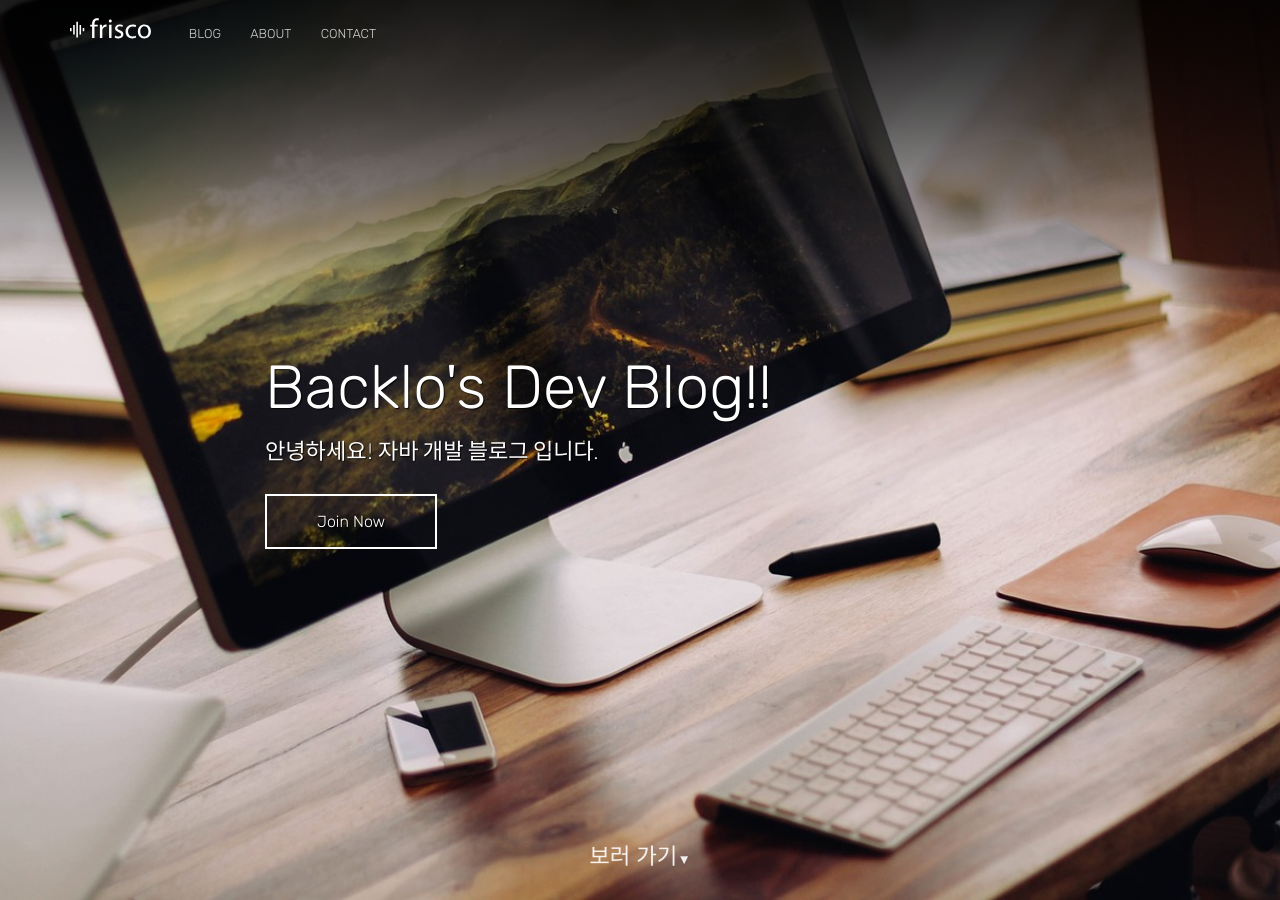
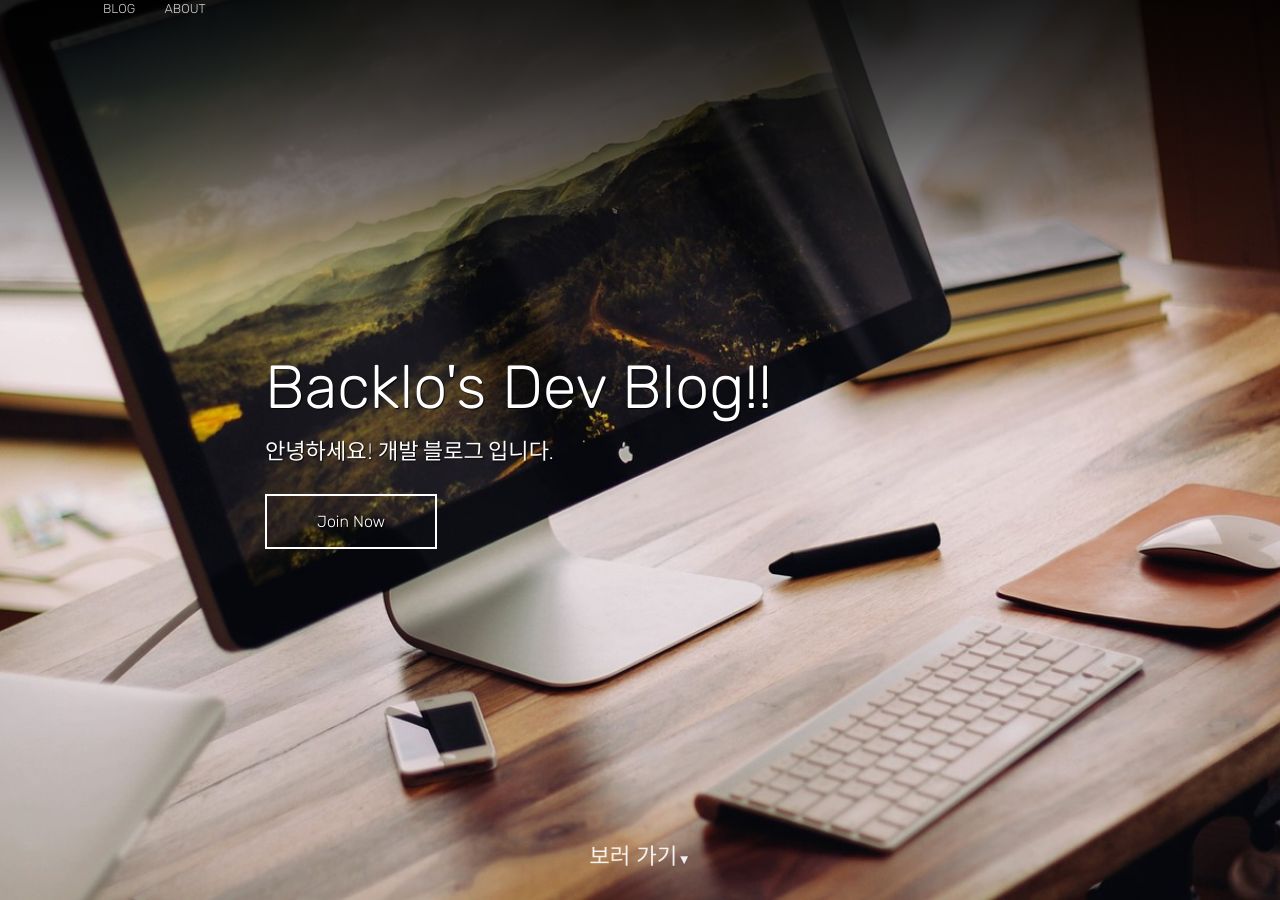
Before and after one commit to backlo/backlo.github.io, a Jekyll site: the page built from index.html, in a window 1280 px wide and 900 px high. Built offline with Jekyll 4.4.1, drawn with Linux system fonts in a browser that asks for light colours; nearby versions of some CDN libraries; some of the changed text lies outside the part shown.

Commit message:
feat: header 수정

```diff
--- a/_data/navigation.yml
+++ b/_data/navigation.yml
@@ -2,5 +2,3 @@
   link: /blog/
 - name: About
   link: /about/
-- name: Contact
-  link: /contact/
--- a/_layouts/default.html
+++ b/_layouts/default.html
@@ -27,13 +27,7 @@
 
 	<body>
 		<header id="mainHeader">
-			<div class="container">
-				<div class="company-name">
-					<a href="{{ site.baseurl }}/">
-						<span class="dark-logo"><img width="104" height="38" src="{{ site.baseurl }}/images/logo/dark.svg" alt="dark frisco logo"></span>
-						<span class="light-logo"><img width="104" height="38" src="{{ site.baseurl }}/images/logo/light.svg" alt="light frisco logo"></span>
-					</a>
-				</div>
+			<div class="container" style="width:104; height:38;">
 				{% include navigation.html %}
 				<p class="editor-link"><a style="display:inline;" href="cloudcannon:collections/_data/navigation.yml" class="btn"><strong>&#9998;</strong> Edit navigation</a></p>
 			</div>
@@ -41,37 +35,6 @@
 
 		{{ content }}
 
-		<footer>
-			<div class="container">
-				<p class="editor-link"><a href="cloudcannon:collections/_data/footer.yml" class="btn"><strong>&#9998;</strong> Edit footer</a></p>
-				<ul class="footer-left-links">
-					{% for link in site.data.footer.left_links %}
-						<li>
-							<a {% if link.new_window %}target="_blank"{% endif %} href="{% include relative-src.html src=link.link %}" {% if link.social_icon %}class="{{ link.social_icon | slugify }}-icon"{% endif %}>
-								{% if link.social_icon %}{% include social-icon.html icon=link.social_icon %}{% endif %}
-								{{ link.name }}
-							</a>
-						</li>
-					{% endfor %}
-				</ul>
-				<ul class="footer-right-links">
-					{% for link in site.data.footer.right_links %}
-						<li>
-							<a {% if link.new_window %}target="_blank"{% endif %} href="{% include relative-src.html src=link.link %}" {% if link.social_icon %}class="{{ link.social_icon | slugify }}-icon"{% endif %}>
-								{% if link.social_icon %}{% include social-icon.html icon=link.social_icon %}{% endif %}
-								{{ link.name }}
-							</a>
-						</li>
-					{% endfor %}
-				</ul>
-				<p class="copyright">
-					<a href="https://cloudcannon.com/">
-						Template by CloudCannon
-					</a>
-				</p>
-			</div>
-		</footer>
-
 		<script src="//ajax.googleapis.com/ajax/libs/jquery/3.1.0/jquery.min.js"></script>
 		<script src="{{ site.baseurl }}/js/main.js"></script>
 	</body>
--- a/blog/index.html
+++ b/blog/index.html
@@ -7,8 +7,8 @@ image: https://source.unsplash.com/MqJX_8EaStM/2000x1322?a=.png
 <section class="hero" style="background-image: url({% include relative-src.html src=page.image %})">
 	<div class="inner-hero text-container">
 		<div class="hero-text-container">
-			<h1 class="editable">The latest news</h1>
-			<p class="subtext editable">Hear the latest progress on Frisco and tips on making life long friends.</p>
+			<h1 class="editable">개발 블로그</h1>
+			<p class="subtext editable">스프링 개발 블로그 입니다.</p>
 		</div>
 		<div class="blog-more"><a href="#blog-more">보러 가기<span class="arrow">&#x25BC;</span></a></div>
 	</div>
--- a/index.html
+++ b/index.html
@@ -9,7 +9,7 @@ bottom_image: https://unsplash.it/2000/1322?a=.png
 	<div class="inner-hero text-container">
 		<div class="hero-text-container">
 			<h1 class="editable">Backlo's Dev Blog!!</h1>
-			<p class="subtext editable">안녕하세요! 자바 개발 블로그 입니다.</p>
+			<p class="subtext editable">안녕하세요! 개발 블로그 입니다.</p>
 			<div class="cta button alt"><a href="#">Join Now</a></div>
 		</div>
 	</div>
```
